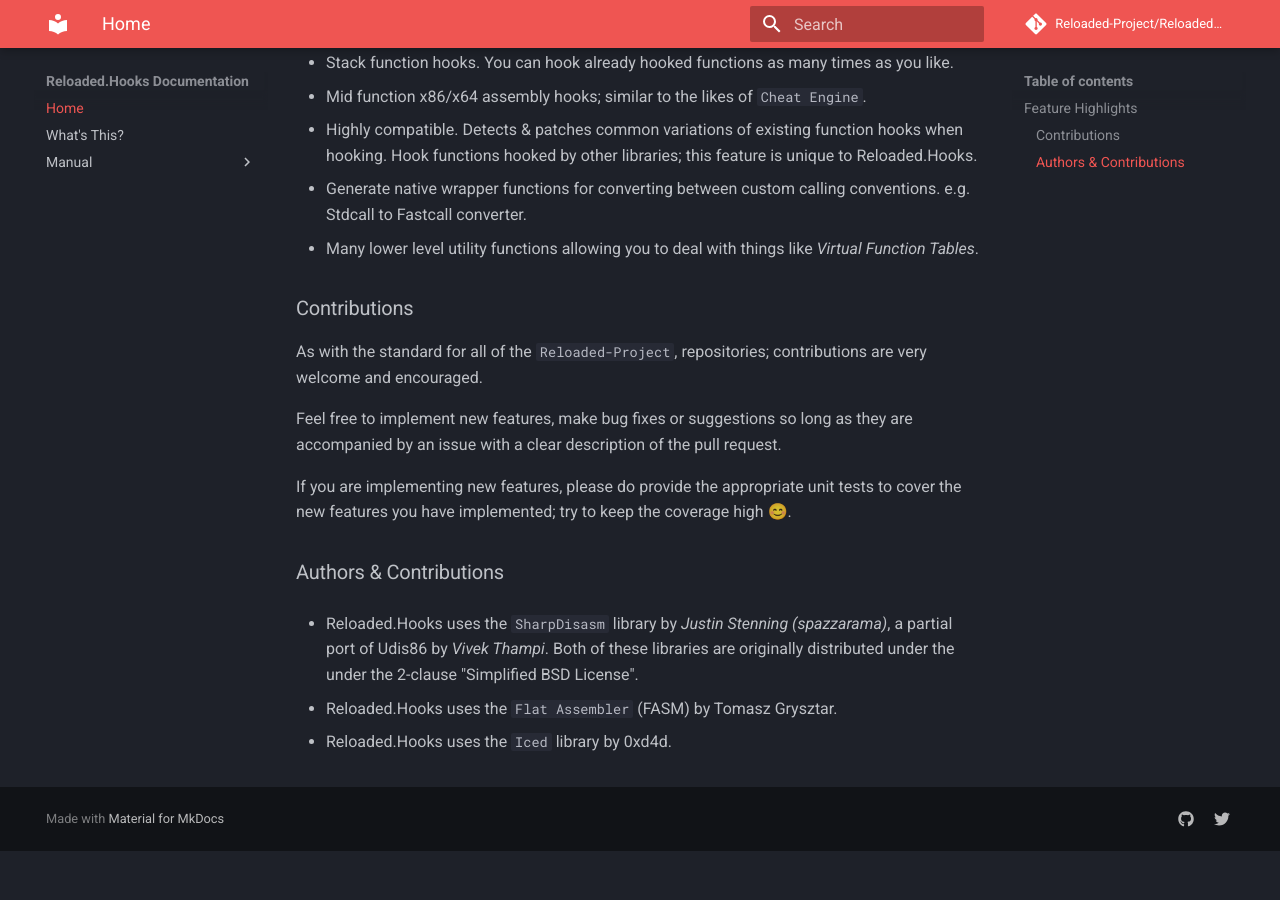
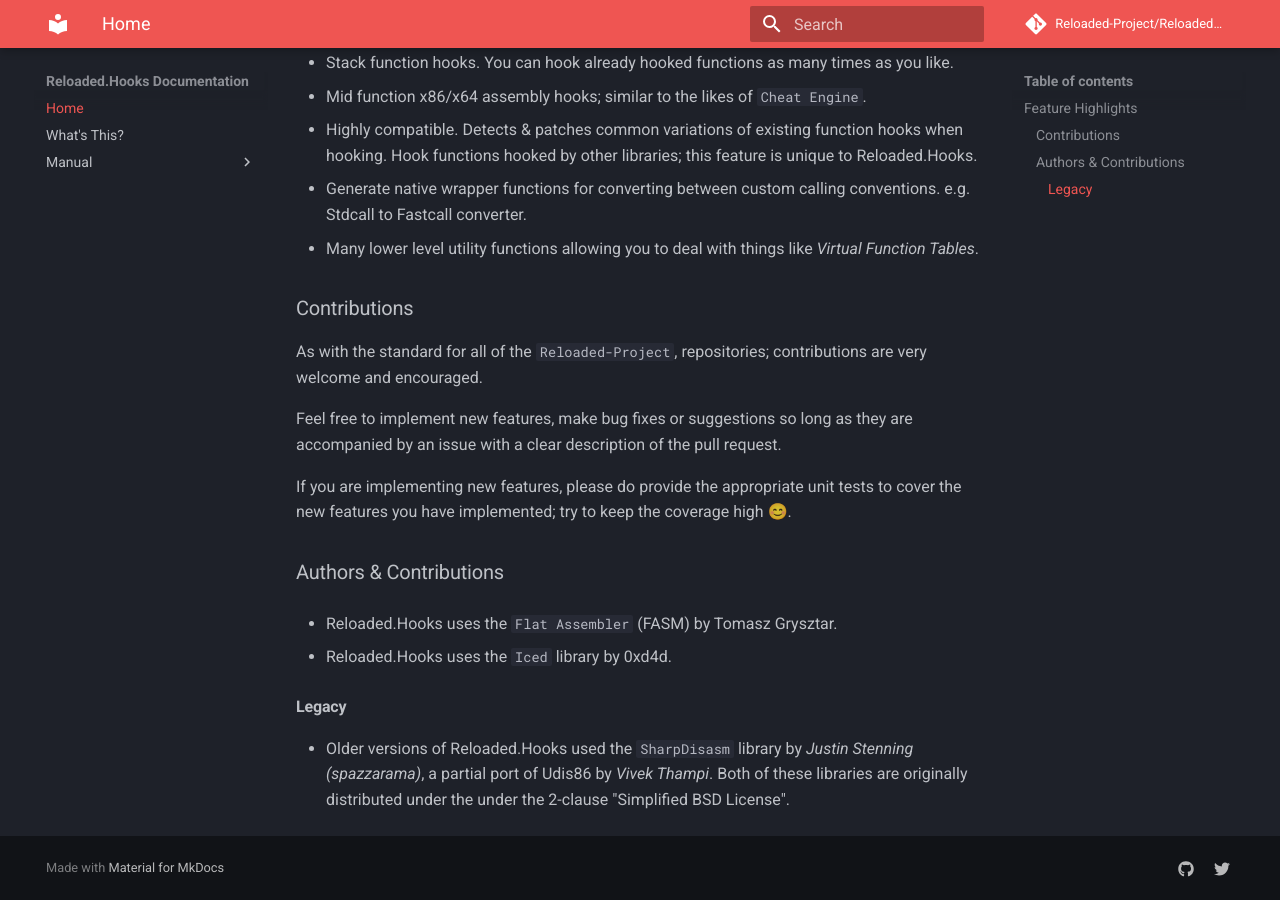
Before and after one commit to Reloaded-Project/Reloaded.Hooks, an MkDocs documentation site: the page built from docs/index.md, in a window 1280 px wide and 900 px high, scrolled down 886 px. Built offline with MkDocs 1.6.1 and Material for MkDocs 9.7.7, drawn with Linux system fonts in a browser that asks for light colours; comment, search, counter and statistics services are not loaded; before the commit the page ends 1737 px from its top, so only the background shows below that.

Commit message:
Updated: Credits in Repository

```diff
--- a/docs/index.md
+++ b/docs/index.md
@@ -40,8 +40,10 @@
 
 ### Authors & Contributions
 
-- Reloaded.Hooks uses the `SharpDisasm` library by *Justin Stenning (spazzarama)*, a partial port of Udis86 by *Vivek Thampi*. Both of these libraries are originally distributed under the under the 2-clause "Simplified BSD License".
-
 - Reloaded.Hooks uses the `Flat Assembler` (FASM) by Tomasz Grysztar.
 
 - Reloaded.Hooks uses the `Iced` library by 0xd4d.
+
+#### Legacy
+
+- Older versions of Reloaded.Hooks used the `SharpDisasm` library by *Justin Stenning (spazzarama)*, a partial port of Udis86 by *Vivek Thampi*. Both of these libraries are originally distributed under the under the 2-clause "Simplified BSD License".
```
Also changed, not shown: README.md (+4 -2 lines).
